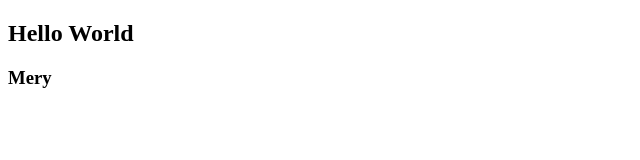
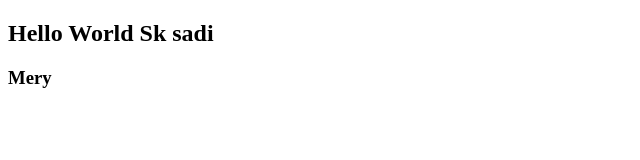
Before and after one commit to skSadi12/first-repo, a plain HTML site: page index.html in a window 1280 px wide. Shown: the whole page, without its empty margins (0-640 px from the left). Drawn offline with Linux system fonts and the light colour scheme.

Commit message:
this is my second commit

```diff
--- a/index.html
+++ b/index.html
@@ -6,7 +6,7 @@
     <title>Document</title>
 </head>
 <body>
-    <h2>Hello World</h2>
+    <h2>Hello World Sk sadi</h2>
     <header>
         <nav>
      <h3>Mery</h3>
```
